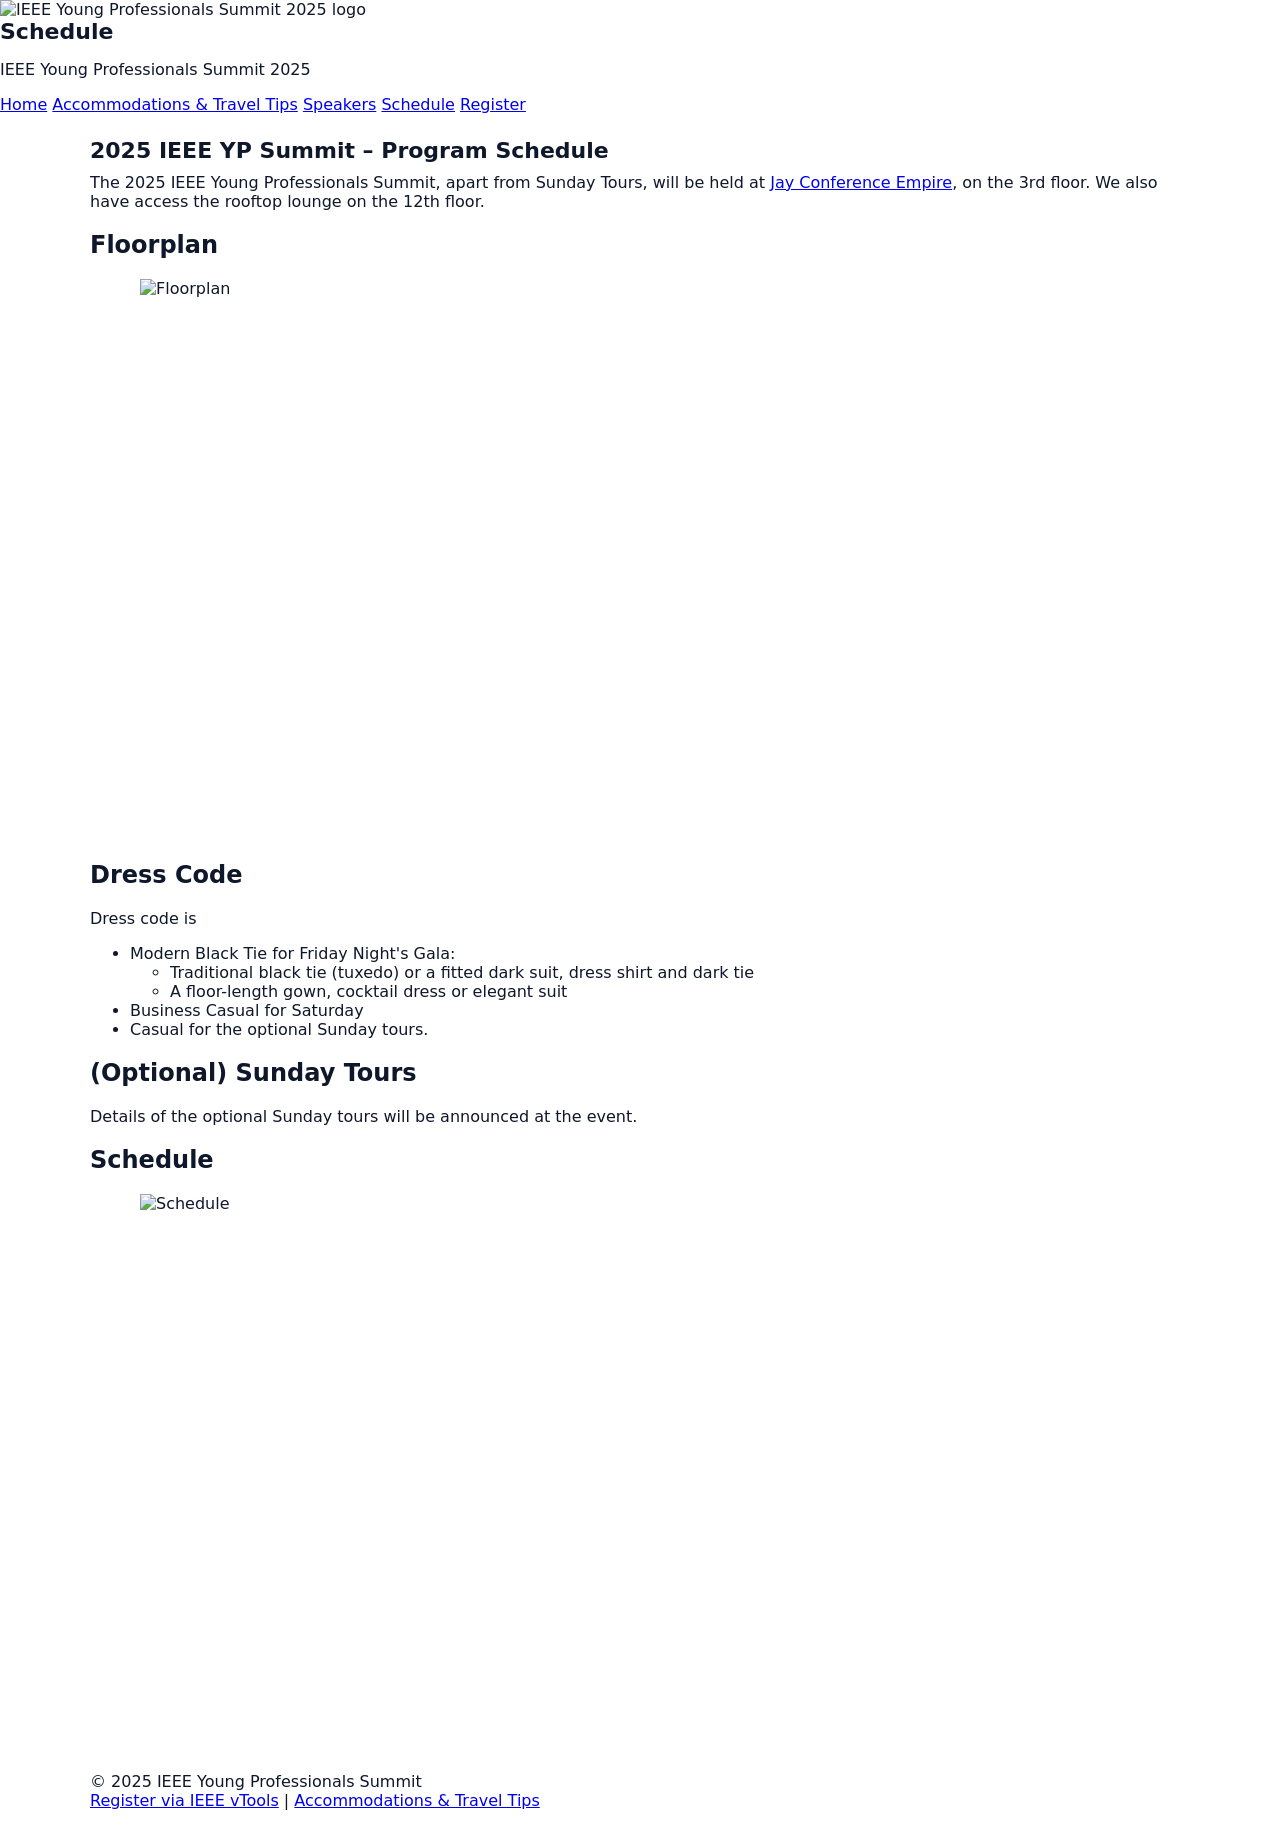
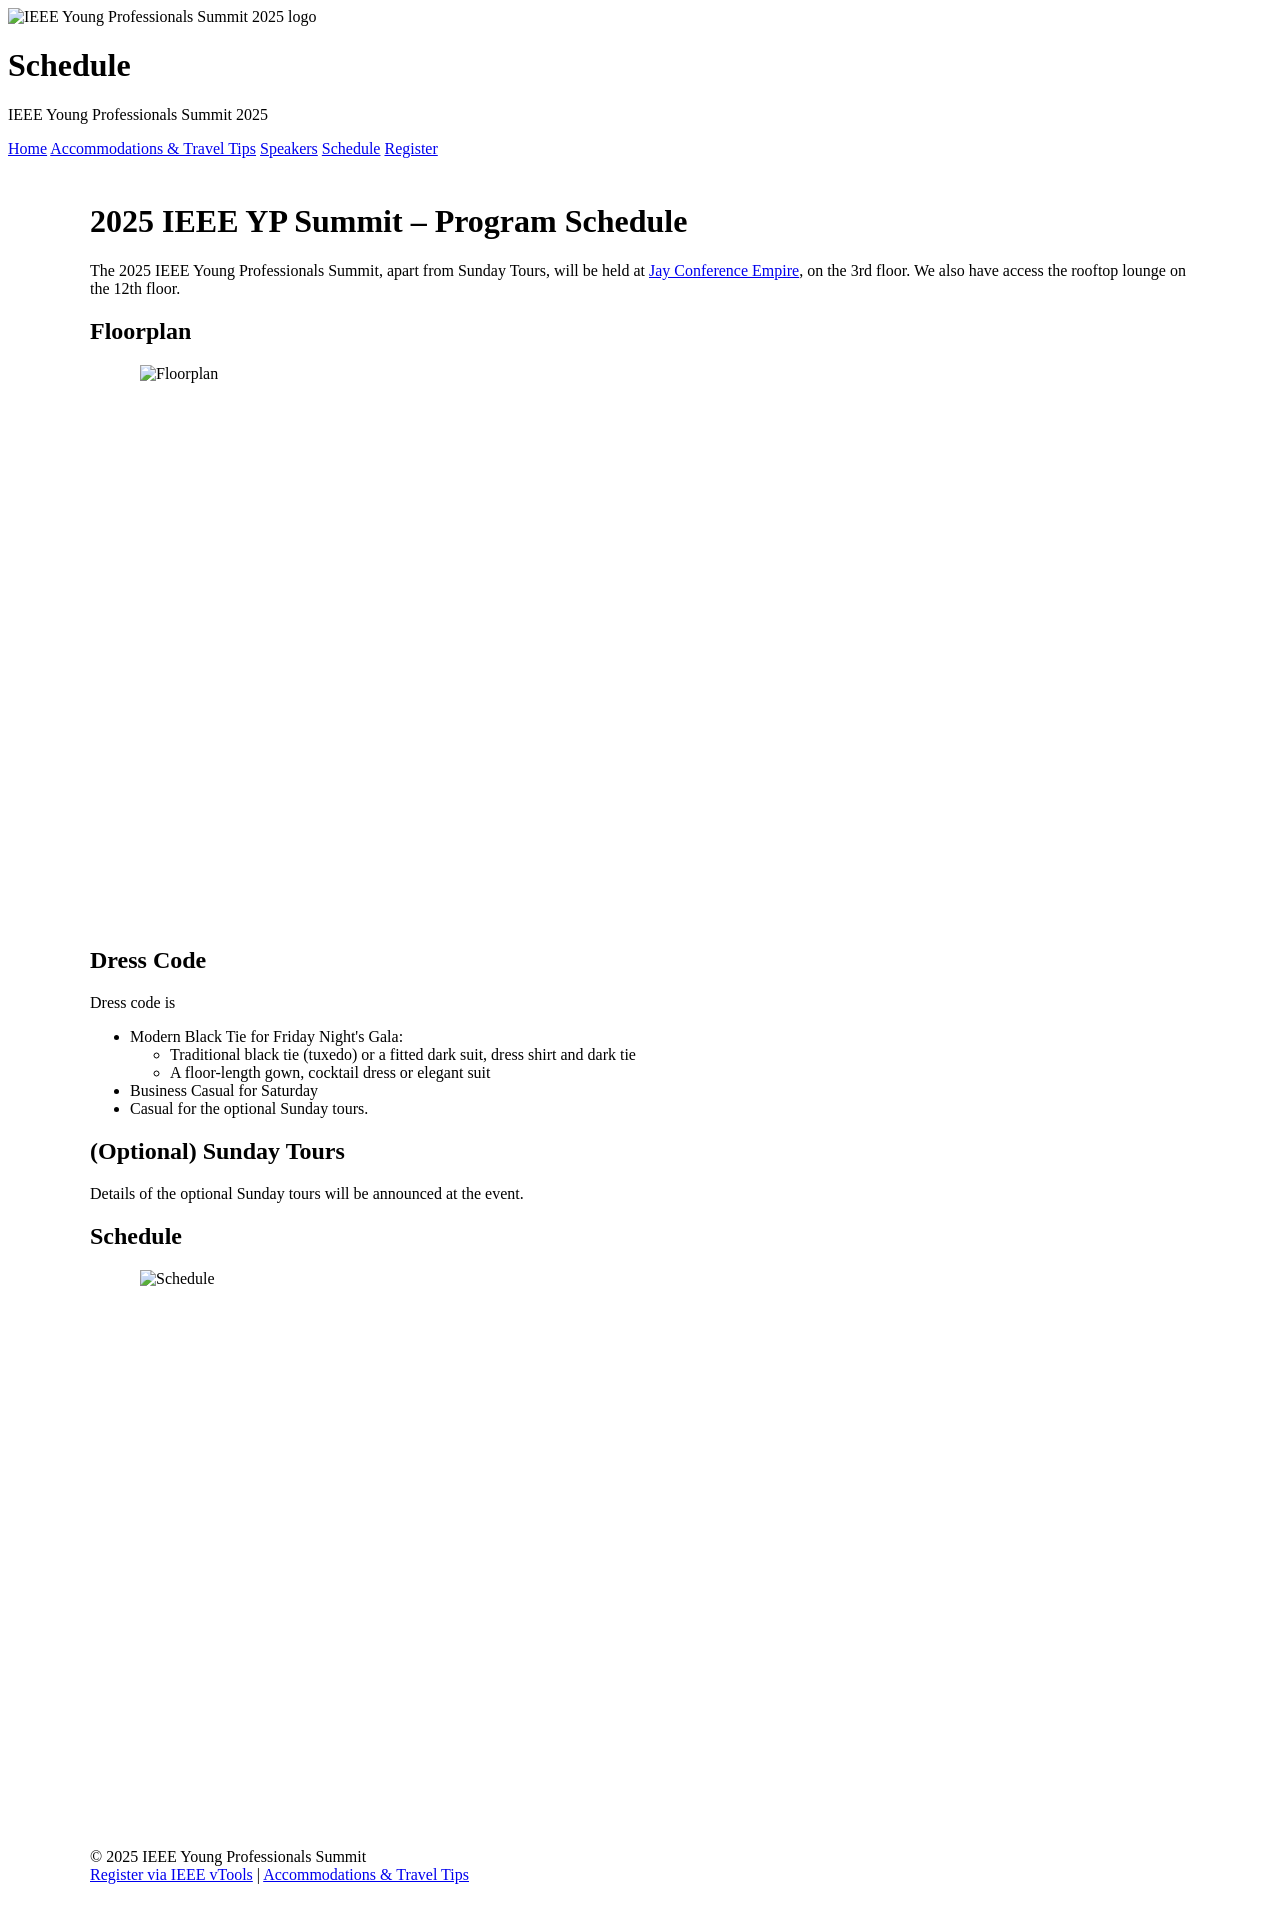

Update 2026 vtool links, costs, styling, and shared layout

--- a/css/schedule.css
+++ b/css/schedule.css
@@ -1,132 +1,18 @@
-:root{
-/* tweak these to match your palette */
---c-header:#e6eef6;
---c-section:#dde8f7;       /* "Registration opens", "Opening" */
---c-dinner:#f1c9a9;
---c-lunch:#cfe7c6;
---c-breakfast:#f7e9b0;
---c-mixer:#c8d5ff;
---c-hotel:#ead9b9;
---c-optional:#f7f0c2;
---c-break:#efeef5;
---c-talk:#eef7ff;
---c-border:#cbd5e1;
---c-text:#0f172a;
---c-muted:#475569;
+.wrap {
+  max-width: 1100px;
+  margin: auto;
+  padding: 24px;
 }
 
-html,body{font-family:system-ui,-apple-system,Segoe UI,Roboto,Ubuntu,"Helvetica Neue",Arial,sans-serif;color:var(--c-text);background:#fff;margin:0}
-.wrap{max-width:1100px;margin:auto;padding:24px}
-h1{font-size:1.375rem;margin:0 0 10px 0}
-.note{color:var(--c-muted);font-size:.9rem;margin-bottom:14px}
-
-table{width:100%;border-collapse:separate;border-spacing:0;table-layout:fixed;background:#fff;border:1px solid var(--c-border);border-radius:10px;overflow:hidden}
-thead th{position:sticky;top:0;background:var(--c-header);z-index:1}
-th,td{padding:8px 10px;border-bottom:1px solid var(--c-border);vertical-align:middle; word-wrap:break-word}
-th{font-weight:600;text-align:left}
-colgroup col:nth-child(1){width:18%}  /* Day */
-colgroup col:nth-child(2){width:12%}  /* Hour */
-colgroup col:nth-child(3){width:10%}  /* Duration */
-colgroup col:nth-child(4){width:30%}  /* Activity */
-colgroup col:nth-child(5){width:15%}  /* Main */
-colgroup col:nth-child(6){width:15%}  /* Breakout */
-
-/* Row styles you can apply via class="" */
-.section   {background:var(--c-section); font-weight:600}
-.dinner    {background:var(--c-dinner);  font-weight:600}
-.lunch     {background:var(--c-lunch);   font-weight:600}
-.breakfast {background:var(--c-breakfast)}
-.mixer     {background:var(--c-mixer);   font-weight:600}
-.hotel     {background:var(--c-hotel)}
-.optional  {background:var(--c-optional); font-style:italic}
-.break     {background:var(--c-break)}
-.talks     {background:var(--c-talk)}
-.open      {font-weight:700}
-.center    {text-align:center}
-
-/* Day cell */
-
-.day td {
-    position: sticky;
-    top: 40px;   /* adjust so it sits under your main nav */
-    z-index: 3;
+@media (max-width: 900px) {
+  .wrap {
+    padding: 16px;
   }
-
-/* Time, Duration chips (optional look) */
-.time, .dur{
-display:inline-block;padding:2px 8px;border:1px solid var(--c-border);
-border-radius:999px;font-variant-numeric:tabular-nums;font-size:.9rem
 }
 
-/* Print */
-@media print{
-.wrap{padding:0}
-.note{display:none}
-table{border-radius:0;border:1px solid #000}
-thead th{position:static}
-a::after{content:""}
-}
-
-.time, .dur { white-space: nowrap; font-variant-numeric: tabular-nums; }
-.section, .dinner, .lunch, .mixer { font-weight: 700; } /* make “bar” rows pop */
-
-/* --- Mobile-friendly table --- */
-.table-scroll{
-    overflow-x: auto;
-    -webkit-overflow-scrolling: touch;
-    border-radius: 10px;          /* optional: matches table radius */
-  }
-  
-  /* prevent “H o u r” / “D u r a t i o n” vertical wrapping */
-  thead th { white-space: nowrap; }
-  
-  /* keep header visible while scrolling horizontally on mobile */
-  thead th { position: sticky; top: 0; z-index: 2; }
-  
-  /* Ensure chips don’t overlap and stay on one line */
-  .time, .dur{
-    display: inline-block;
-    white-space: nowrap;
-    font-variant-numeric: tabular-nums;
-    margin-right: 8px;            /* space between the two pills */
-  }
-  
-  /* default table minimum width so columns aren’t crushed */
-  .table-scroll > table { min-width: 700px; }
-  
-  /* Let long content wrap in the big columns */
-  td:nth-child(4), td:nth-child(5), td:nth-child(6){
-    word-break: normal;
-    overflow-wrap: anywhere;      /* helps with very long words */
-  }
-  
-  /* --- Small screens --- */
-  @media (max-width: 900px){
-    .wrap{ padding: 16px; }
-  
-    /* allow browser to size columns more naturally */
-    .table-scroll > table{ table-layout: auto; }
-  
-    /* drop explicit column widths from colgroup on mobile */
-    colgroup{ display: none; }
-  
-    th, td{ padding: 6px 8px; }
-  
-    /* shrink the chips a touch */
-    .time, .dur{
-        font-size: 11px;
-        padding: 1px 6px;
-        margin-right: 4px;
-      }
-
-      thead th { font-size: 13px; }
-  }
-  
-/* Scales down on mobile, centers on desktop, never upscales past natural size */
-.floorplan-img{
+.floorplan-img {
   display: block;
   height: auto;
   max-width: min(92vw, 1000px);
   margin: 1rem auto;
-  /* optional niceness: border-radius: 12px; */
 }
